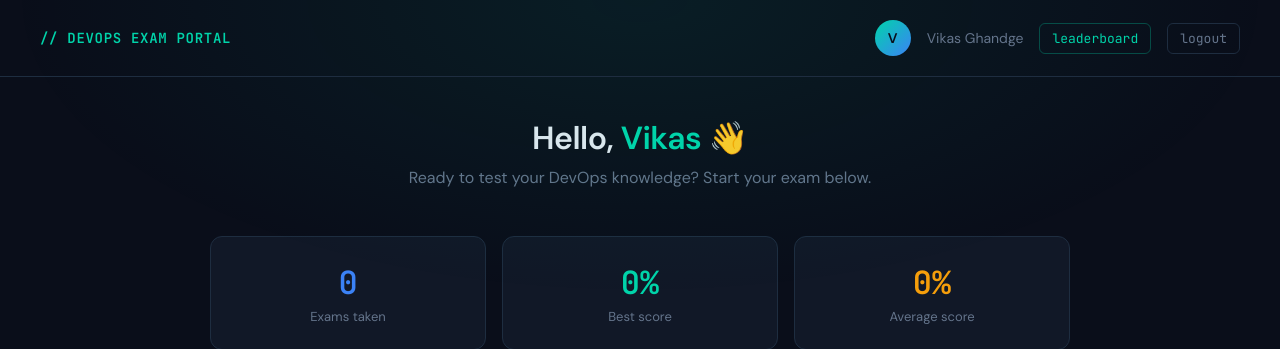
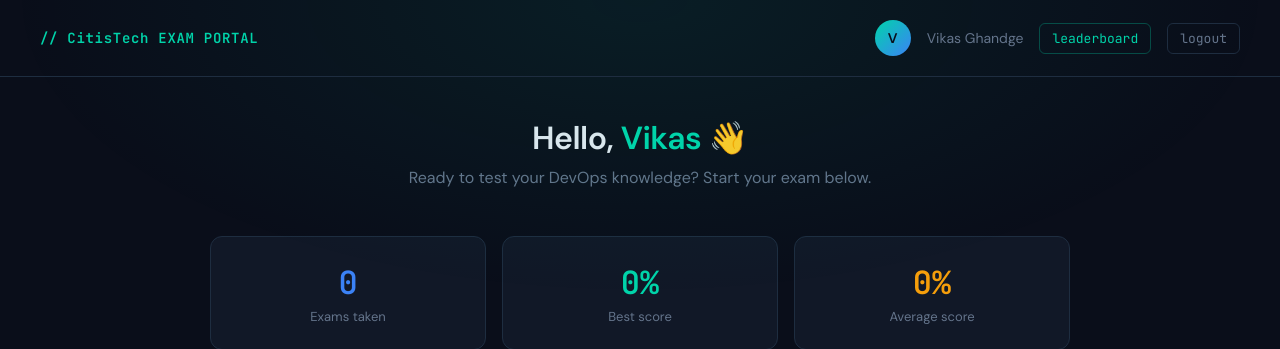
Before and after one commit to Vikasghandge/devops-exam-website, a Flask app: page /dashboard in a window 1280 px wide. Shown: the top 349 px of the page. Run offline with Flask 3, Linux system fonts and the light colour scheme; a user stored in the database is signed in; data that the repository does not hold is empty.

Commit message:
changed name of admin dashboard from devops examp poratl to citius exam portal

```diff
--- a/app/templates/dashboard.html
+++ b/app/templates/dashboard.html
@@ -64,7 +64,7 @@
 </head>
 <body>
 <nav>
-  <div class="nav-brand">// DEVOPS EXAM PORTAL</div>
+  <div class="nav-brand">// CitisTech EXAM PORTAL</div>
   <div class="nav-user">
     <div class="avatar">{{ session.username[0].upper() }}</div>
     <span class="nav-name">{{ session.username }}</span>
```
